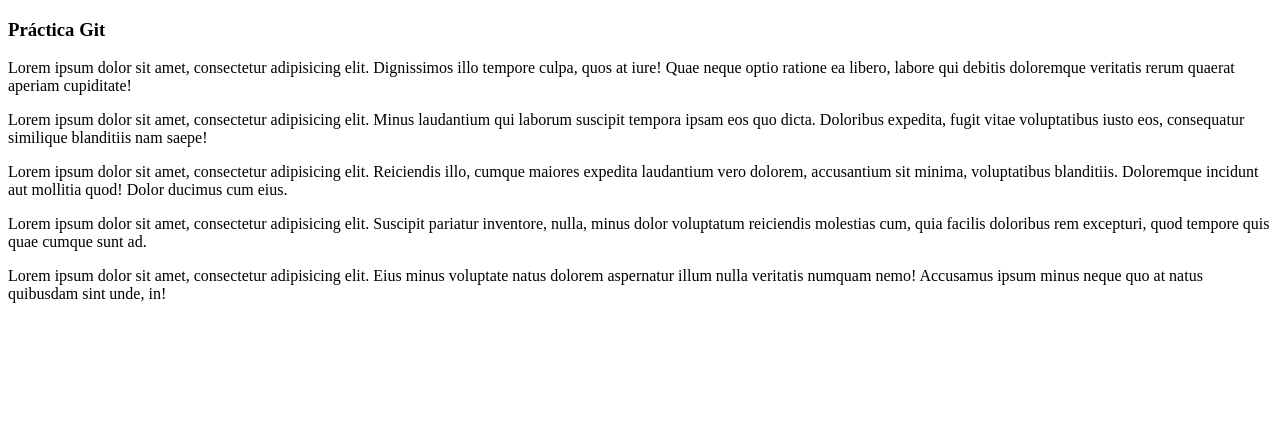
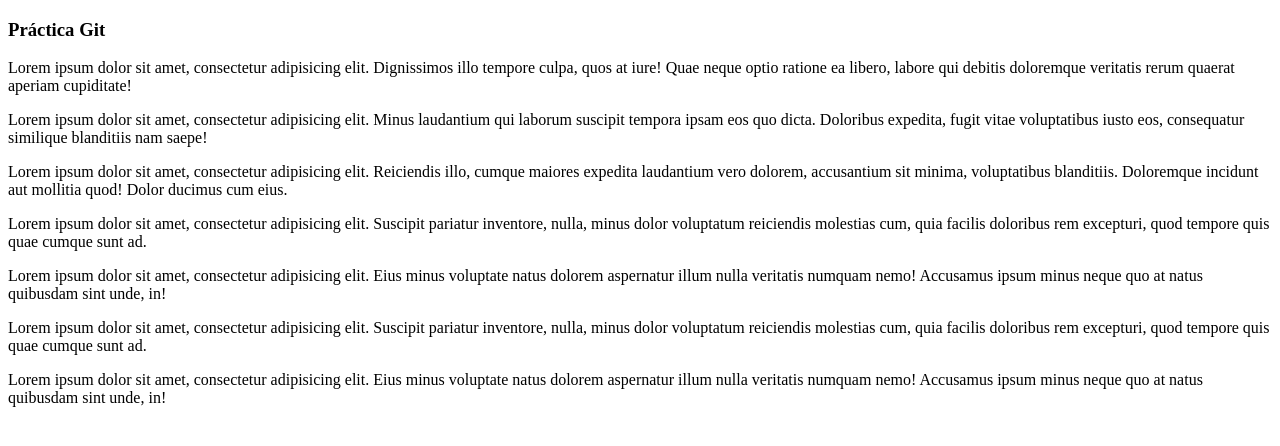
Before and after one commit to PamDsgn/practicagit, a plain HTML site: page index.html in a window 1280 px wide. Drawn offline with Linux system fonts and the light colour scheme.

Commit message:
otro commit

```diff
--- a/index.html
+++ b/index.html
@@ -25,6 +25,10 @@
 				<p>Lorem ipsum dolor sit amet, consectetur adipisicing elit. Suscipit pariatur inventore, nulla, minus dolor voluptatum reiciendis molestias cum, quia facilis doloribus rem excepturi, quod tempore quis quae cumque sunt ad.</p>
 
 				<p>Lorem ipsum dolor sit amet, consectetur adipisicing elit. Eius minus voluptate natus dolorem aspernatur illum nulla veritatis numquam nemo! Accusamus ipsum minus neque quo at natus quibusdam sint unde, in!</p>
+
+				<p>Lorem ipsum dolor sit amet, consectetur adipisicing elit. Suscipit pariatur inventore, nulla, minus dolor voluptatum reiciendis molestias cum, quia facilis doloribus rem excepturi, quod tempore quis quae cumque sunt ad.</p>
+
+				<p>Lorem ipsum dolor sit amet, consectetur adipisicing elit. Eius minus voluptate natus dolorem aspernatur illum nulla veritatis numquam nemo! Accusamus ipsum minus neque quo at natus quibusdam sint unde, in!</p>
 			</div>
 		</div>
 	</div>
```
